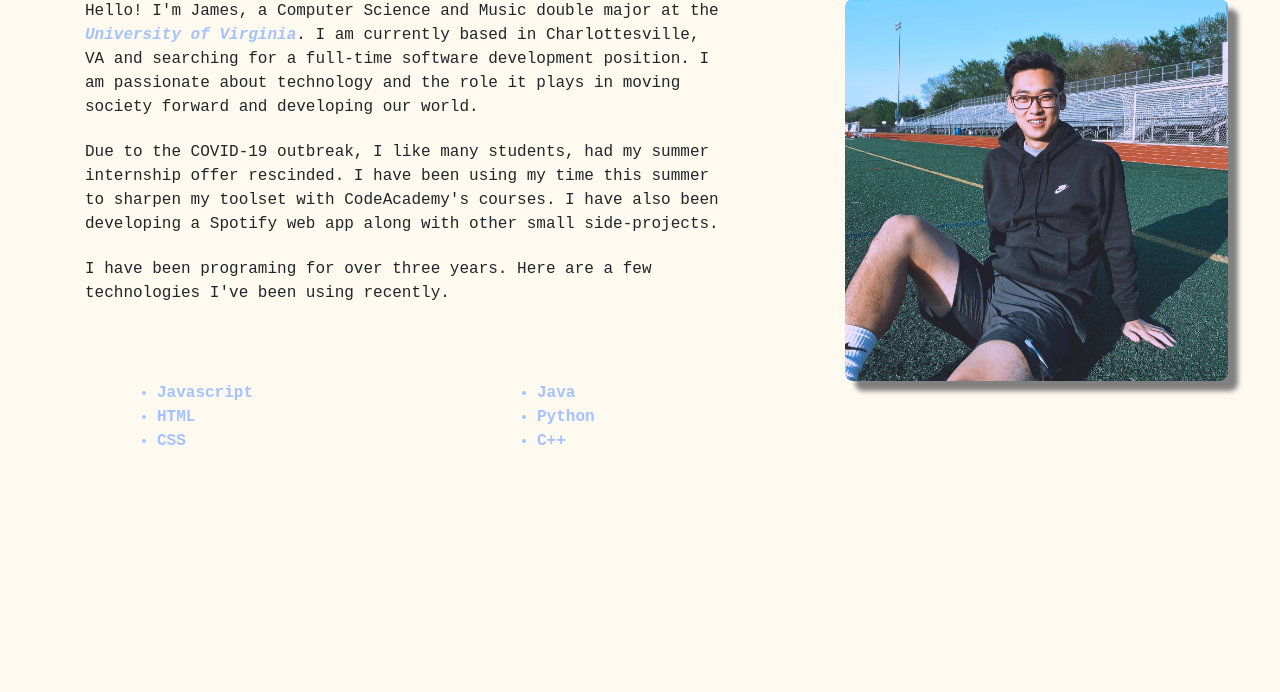
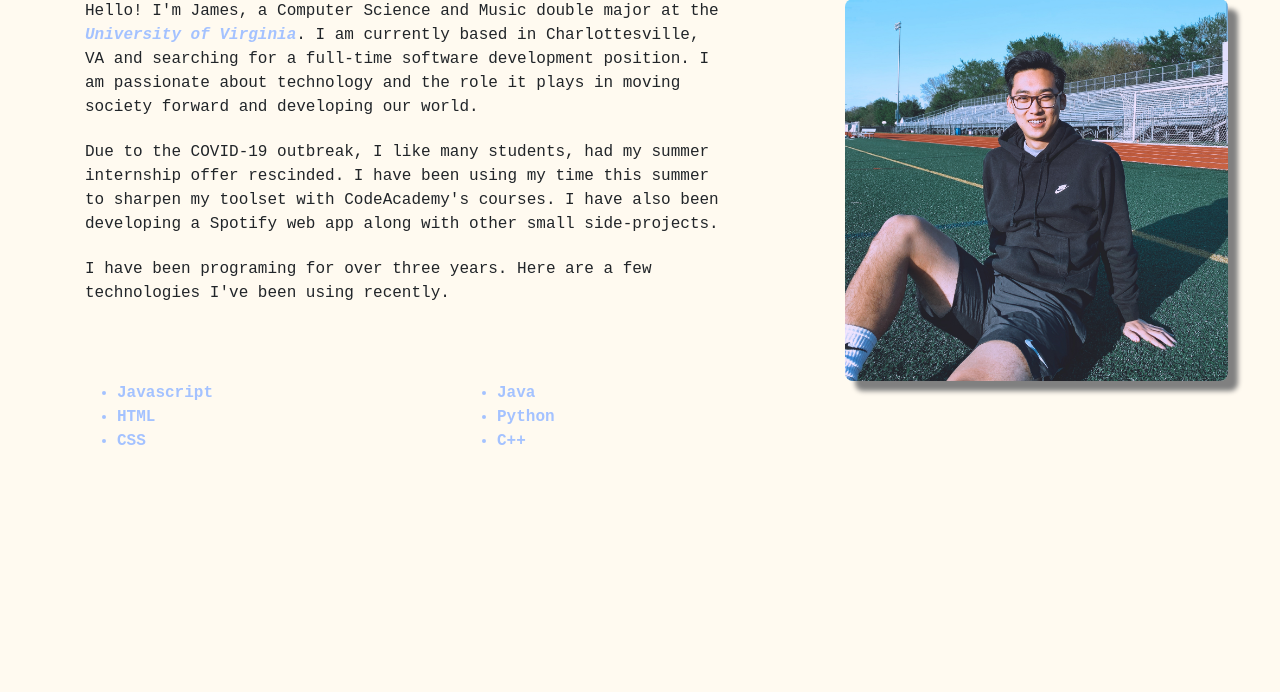
Before and after one commit to jy4uk/jy4uk.github.io, a PHP site: page / in a window 1280 px wide. Shown: the part 931-1623 px from the top of the page. Run offline with PHP 8.4, Linux system fonts and the light colour scheme.

Commit message:
Update styles.css

```diff
--- a/resources/css/styles.css
+++ b/resources/css/styles.css
@@ -83,7 +83,7 @@ body{
 }
 
 #technologies {
-    margin-left: 2em;
+    padding-left: 2rem;
     padding-bottom: 15rem;
     color: #a4c2ff;
     font-weight: bold;
```
